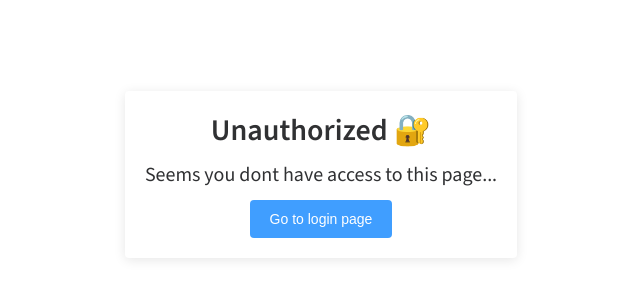
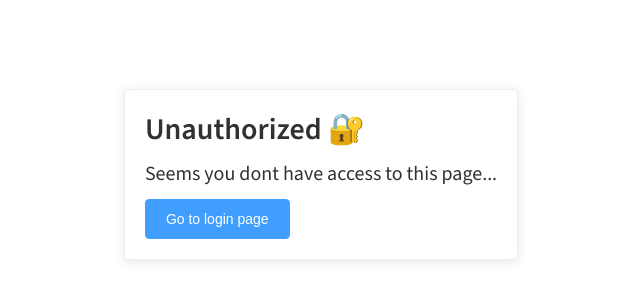
Before and after one commit to httpassoca/gymcronis, a Vue app: page / in a window 1280 px wide. Shown: the part 226-526 px from the top of the page, without its empty margins (319-959 px from the left). Built offline with nearby package versions, Linux system fonts and the light colour scheme; no server answers.

Commit message:
feature(style): add exercise style and exercises page layout

```diff
--- a/src/App.vue
+++ b/src/App.vue
@@ -89,7 +89,6 @@ export default Vue.extend({
   margin: 0
   padding: 0
   outline: 0
-  border: none !important
   box-sizing: border-box
 html
   font-size: 20px
@@ -98,7 +97,8 @@ html
   -webkit-text-size-adjust: 100%
   -moz-osx-font-smoothing: grayscale
   -webkit-font-smoothing: antialiased
-
+.full-w
+  width: 100%
 </style>
 
 <style lang="sass" scoped>
@@ -106,7 +106,6 @@ html
   font-family: 'Source Sans 3', sans-serif
   -webkit-font-smoothing: antialiased
   -moz-osx-font-smoothing: grayscale
-  text-align: center
   min-height: 100vh
 .header
   background-color: #c1c1c1
--- a/src/components/AppMenu.vue
+++ b/src/components/AppMenu.vue
@@ -45,6 +45,8 @@ export default Vue.extend({
 </script>
 
 <style lang="sass">
+.menu
+  border-right: none
 .menu:not(.el-menu--collapse)
   width: 250px
 .menu > .el-menu-item
--- /dev/null
+++ b/src/components/Exercise.vue
@@ -0,0 +1,51 @@
+<template>
+<Card class="card">
+  <div slot="header">
+    <div class="header">
+      <span>{{exercise.name}}</span>
+      <div class="action--buttons">
+        <i class="el-icon-edit"/>
+        <i class="el-icon-delete-solid"/>
+      </div>
+    </div>
+  </div>
+  <div>
+    <Tag>{{ exercise.muscle }}</Tag>
+    {{ exercise.description }}
+  </div>
+  <Button class="button"> See more </Button>
+</Card>
+</template>
+
+<script lang="ts">
+import Vue from 'vue';
+import { Card, Tag, Button } from 'element-ui';
+
+export default Vue.extend({
+  name: 'Exercise',
+  components: {
+    Card,
+    Tag,
+    Button,
+  },
+
+  props: {
+    exercise: {
+      type: Object,
+      required: true,
+    },
+  },
+
+});
+</script>
+
+<style lang="sass" scoped>
+.header
+  display: flex
+  justify-content: space-between
+  .action--buttons
+    display: flex
+    gap: 12px
+.button
+  margin: 12px auto 0 auto
+</style>
--- a/src/store/exercises/types.ts
+++ b/src/store/exercises/types.ts
@@ -4,7 +4,7 @@ export type Exercise = {
   custom?: boolean;
   muscle: string;
   equipament?: string;
-  description?: string;
+  description: string;
   image?: string;
 }
 
--- a/src/views/ViewExercises.vue
+++ b/src/views/ViewExercises.vue
@@ -1,21 +1,46 @@
 <template>
-<div>
-  <Button @click="create">create exercise</Button>
-  <Button @click="getExercises">get exercises</Button>
-  {{ exercises }}
+<div class="full-w">
+  <div class="header">
+    <Form class="form">
+      <Input v-model="search" placeholder="Search for a exercise..."/>
+      <Button icon="el-icon-search" circle type="primary"/>
+    </Form>
+    <div class="buttons">
+      <Button type="primary" @click="create">Create exercise</Button>
+    </div>
+  </div>
+  <div class="exercises">
+    <Exercise
+      v-for="(exercise, i) in exercises"
+      :key="i"
+      :exercise="exercise"
+    />
+  </div>
 </div>
 </template>
 
 <script lang="ts">
 import Vue from 'vue';
 import { mapGetters, mapActions } from 'vuex';
-import { Button } from 'element-ui';
+import {
+  Button, Form, Input,
+} from 'element-ui';
+import Exercise from '@/components/Exercise.vue';
 
 export default Vue.extend({
   name: 'Exercises',
 
   components: {
     Button,
+    Exercise,
+    Form,
+    Input,
+  },
+
+  data() {
+    return {
+      search: '',
+    };
   },
 
   computed: mapGetters({ exercises: 'exercises/exercises' }),
@@ -33,5 +58,25 @@ export default Vue.extend({
       });
     },
   },
+
+  beforeMount() {
+    this.getExercises();
+  },
 });
 </script>
+
+<style lang="sass" scoped>
+.exercises
+  display: grid
+  grid-template-columns: 1fr 1fr 1fr
+  grid-gap: 20px 25px
+  width: 100%
+  margin: 12px 0
+.header
+  width: 100%
+  display: flex
+  justify-content: space-between
+  .form
+    display: flex
+    gap: 12px
+</style>
```
